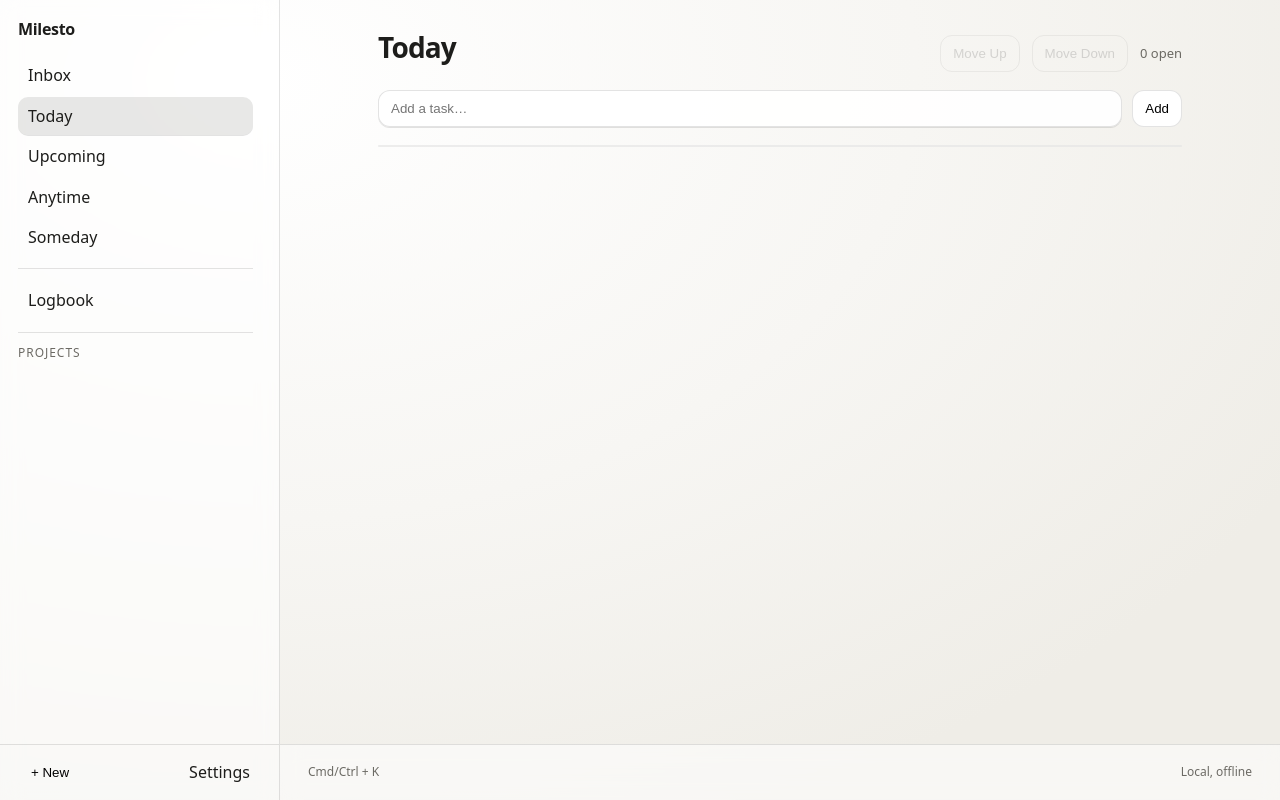
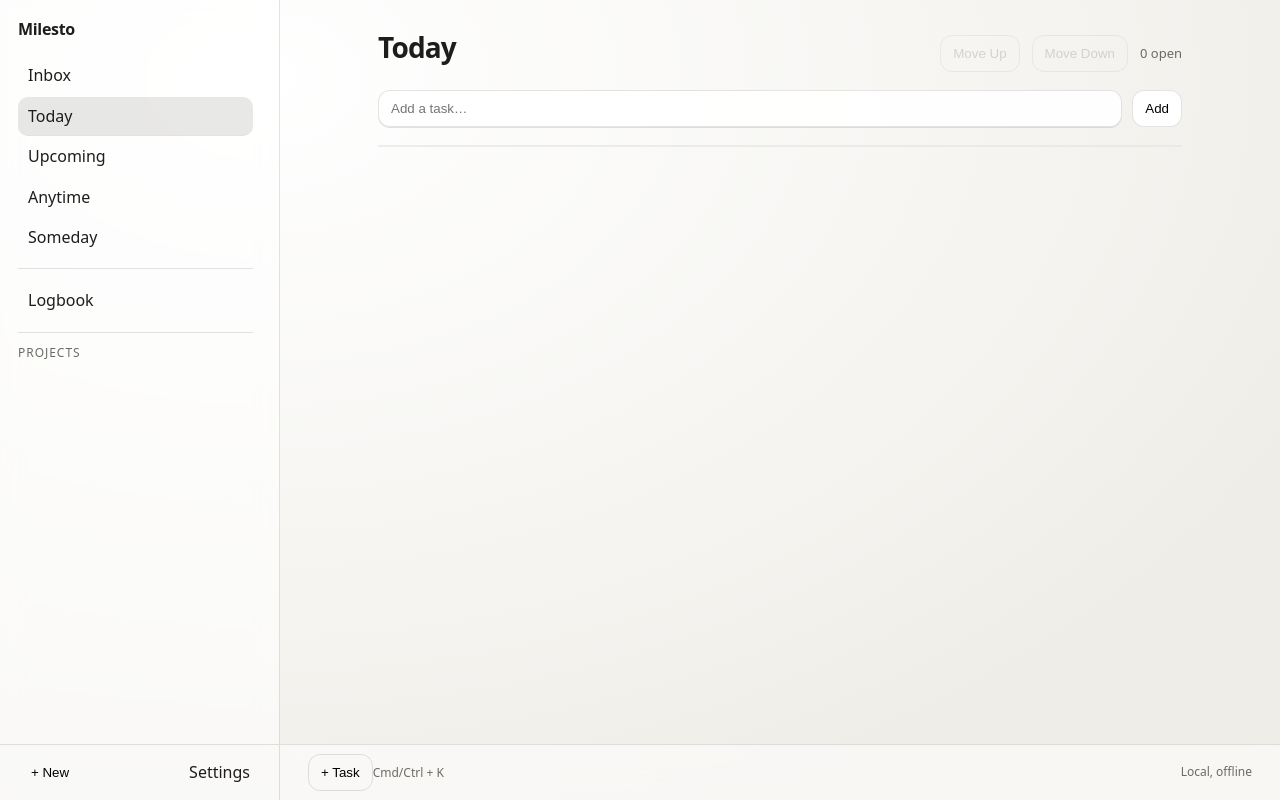
Before and after one commit to MaplumeX/Milesto, a React (Vite) app: page /projects/1#/today in a window 1280 px wide. Built offline with nearby package versions, Linux system fonts and the light colour scheme.

Commit message:
feat: implement unified task creation in AppShell
Ultraworked with [Sisyphus](https://github.com/code-yeongyu/oh-my-opencode)

Co-authored-by: Sisyphus <clio-agent@sisyphuslabs.ai>

```diff
--- a/src/app/AppShell.tsx
+++ b/src/app/AppShell.tsx
@@ -1,5 +1,5 @@
 import { useCallback, useEffect, useMemo, useState } from 'react'
-import { NavLink, Outlet } from 'react-router-dom'
+import { NavLink, Outlet, useLocation, useNavigate } from 'react-router-dom'
 
 import type { Area } from '../../shared/schemas/area'
 import type { Project } from '../../shared/schemas/project'
@@ -8,6 +8,7 @@ import { useAppEvents } from './AppEventsContext'
 import { TaskSelectionProvider } from '../features/tasks/TaskSelectionContext'
 import { TaskDetailPanel } from '../features/tasks/TaskDetailPanel'
 import { CommandPalette } from './CommandPalette'
+import { formatLocalDate } from '../lib/dates'
 
 type SidebarModel = {
   areas: Area[]
@@ -16,12 +17,62 @@ type SidebarModel = {
 
 export function AppShell() {
   const { revision, bumpRevision } = useAppEvents()
+  const navigate = useNavigate()
+  const location = useLocation()
   const [sidebar, setSidebar] = useState<SidebarModel>({ areas: [], openProjects: [] })
   const [sidebarError, setSidebarError] = useState<string | null>(null)
   const [selectedTaskId, setSelectedTaskId] = useState<string | null>(null)
   const [createMode, setCreateMode] = useState<'project' | 'area' | null>(null)
   const [createTitle, setCreateTitle] = useState('')
   const [isCreating, setIsCreating] = useState(false)
+
+  async function handleAddTask() {
+    // Task titles can be empty strings; we want a new task to start blank.
+    const emptyTitle = ''
+    const today = formatLocalDate(new Date())
+
+    const path = location.pathname
+
+    let input:
+      | { title: string; base_list: 'inbox' | 'anytime' | 'someday'; scheduled_at?: string | null; project_id?: string | null; area_id?: string | null }
+      | { title: string; base_list: 'inbox' | 'anytime' | 'someday' } = {
+      title: emptyTitle,
+      base_list: 'inbox',
+    }
+
+    let shouldNavigateTo: string | null = null
+
+    const projectMatch = path.match(/^\/projects\/([^/]+)$/)
+    const areaMatch = path.match(/^\/areas\/([^/]+)$/)
+
+    if (path === '/inbox') {
+      input = { title: emptyTitle, base_list: 'inbox' }
+    } else if (path === '/anytime') {
+      input = { title: emptyTitle, base_list: 'anytime' }
+    } else if (path === '/someday') {
+      input = { title: emptyTitle, base_list: 'someday' }
+    } else if (path === '/today') {
+      input = { title: emptyTitle, base_list: 'anytime', scheduled_at: today }
+    } else if (projectMatch) {
+      input = { title: emptyTitle, base_list: 'anytime', project_id: projectMatch[1] ?? null }
+    } else if (areaMatch) {
+      input = { title: emptyTitle, base_list: 'anytime', area_id: areaMatch[1] ?? null }
+    } else {
+      // Non-task-focused pages: create in Inbox and navigate there.
+      input = { title: emptyTitle, base_list: 'inbox' }
+      shouldNavigateTo = '/inbox'
+    }
+
+    const res = await window.api.task.create(input)
+    if (!res.ok) {
+      setSidebarError(`${res.error.code}: ${res.error.message}`)
+      return
+    }
+
+    bumpRevision()
+    setSelectedTaskId(res.data.id)
+    if (shouldNavigateTo) navigate(shouldNavigateTo)
+  }
 
   const refreshSidebar = useCallback(async () => {
     const [areasRes, projectsRes] = await Promise.all([
@@ -221,7 +272,12 @@ export function AppShell() {
                 <Outlet />
               </div>
               <div className="content-bottom-bar">
-                <div className="content-bottom-left">Cmd/Ctrl + K</div>
+                <div className="content-bottom-left">
+                  <button type="button" className="button button-ghost" onClick={() => void handleAddTask()}>
+                    + Task
+                  </button>
+                  <span className="content-bottom-hint">Cmd/Ctrl + K</span>
+                </div>
                 <div className="content-bottom-right">Local, offline</div>
               </div>
             </div>
```
